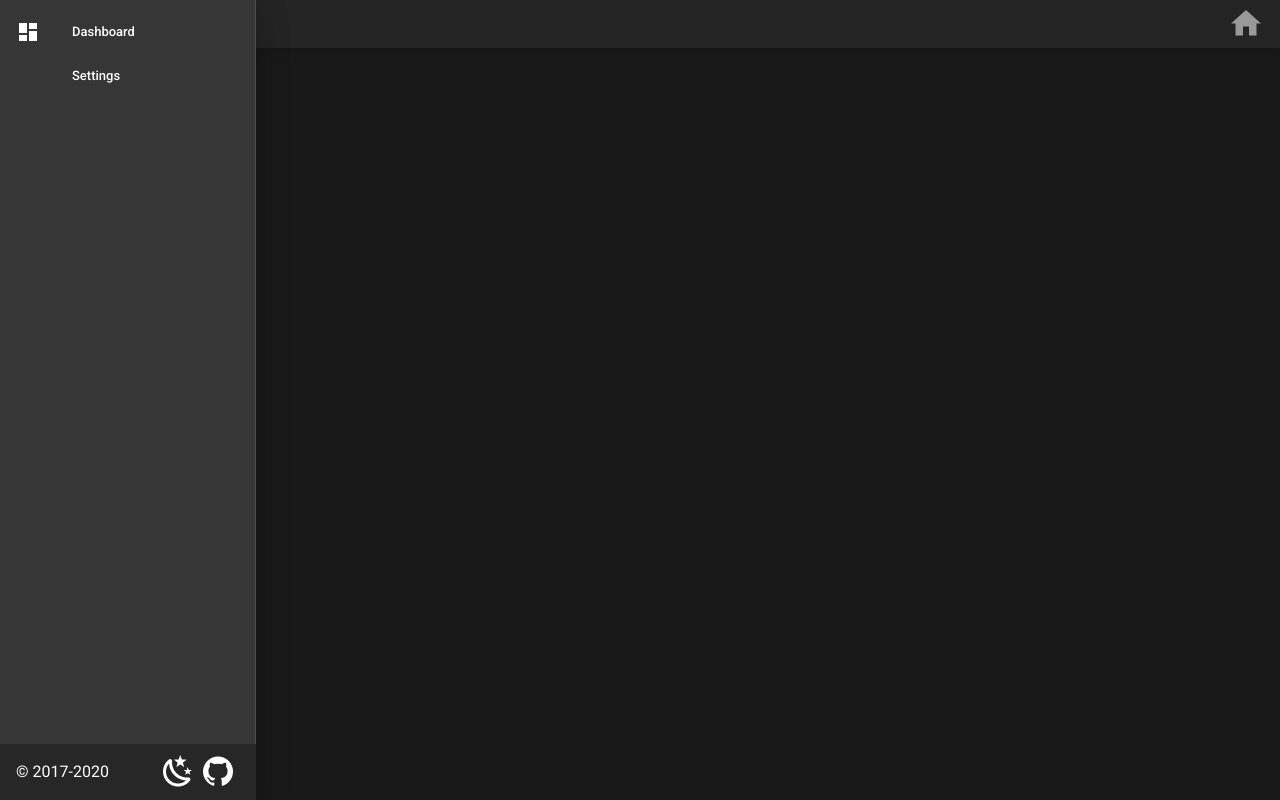
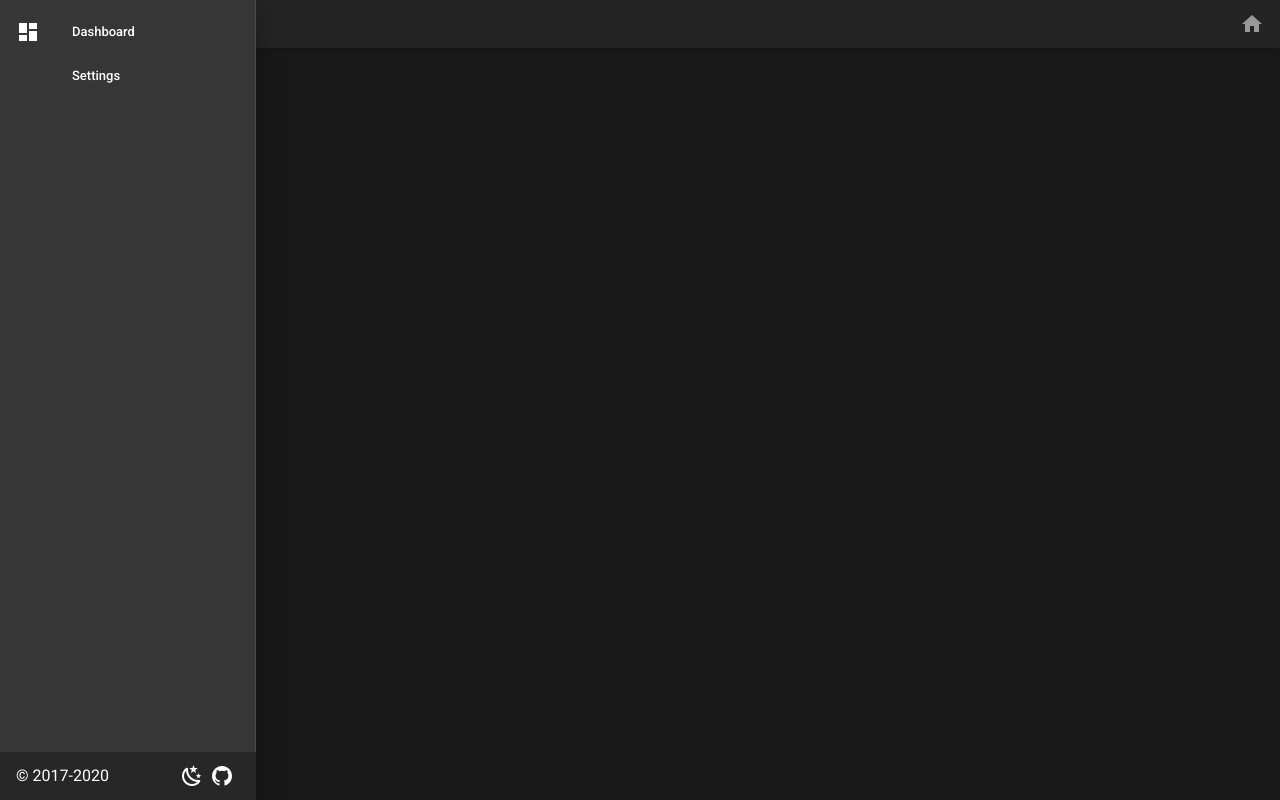
Before and after one commit to PresentKim/_pages_vue2, a Vue app: page / in a window 1280 px wide. Both pictures are taken after a click on the button 28 px from the left and 24 px from the top of the page. Built offline with nearby package versions, Linux system fonts and the light colour scheme.

Commit message:
:art: Change icons to small

```diff
--- a/src/components/core/AppBar.vue
+++ b/src/components/core/AppBar.vue
@@ -4,7 +4,7 @@
         <v-toolbar-title>PresentKim Site</v-toolbar-title>
         <v-spacer />
         <router-link class="title-anchor" to="/">
-            <v-icon large>mdi-home</v-icon>
+            <v-icon>mdi-home</v-icon>
         </router-link>
     </v-app-bar>
 </template>
--- a/src/components/core/Footer.vue
+++ b/src/components/core/Footer.vue
@@ -2,9 +2,9 @@
     <v-footer app>
         <span>&copy; 2017-2020</span>
         <v-spacer />
-        <v-icon large v-html="themeIcon" @click.stop="toggleTheme" ></v-icon>
-        <v-btn icon large :href="source" target="_blank">
-            <v-icon large>mdi-github</v-icon>
+        <v-icon v-html="themeIcon" @click.stop="toggleTheme"></v-icon>
+        <v-btn icon :href="source" target="_blank">
+            <v-icon>mdi-github</v-icon>
         </v-btn>
     </v-footer>
 </template>
```
